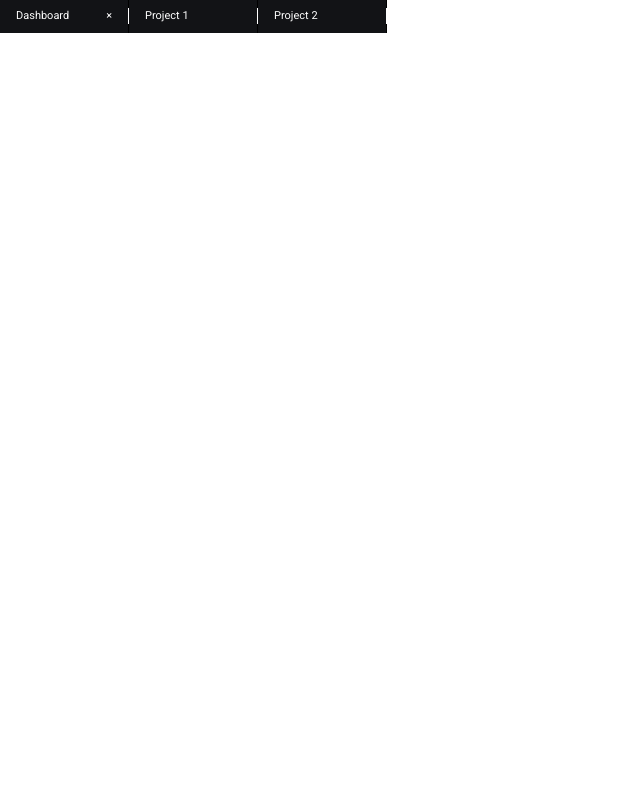
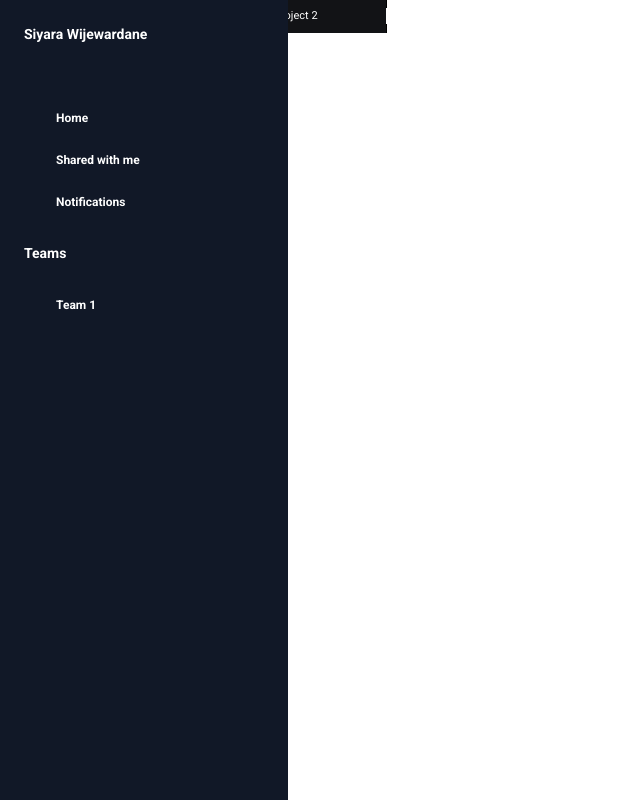
Before and after one commit to Dimen-3D-Model-Annotation/annotation-tool, a Next.js app: page /dashboard in a window 1280 px wide. Shown: the whole page, without its empty margins (0-640 px from the left). Built offline with nearby package versions, Linux system fonts and the light colour scheme.

Commit message:
putting together(1)

```diff
--- a/app/dashboard/page.js
+++ b/app/dashboard/page.js
@@ -1,14 +1,20 @@
+import SidePanel from "@components/dashboard/side_panel/SidePanel";
 import Tab from "@components/tab_bar/Tab";
 
 export default function Dashboard() {
   return (
-    <div className="flex">
+    <div>
+      <div className="flex">
 
-      <Tab to="/dashboard" content = "Dashboard" />
-      <Tab to="/" content = "Project 1" />
-      <Tab to="/dashboard" content = "Project 2" />
+        <Tab to="/dashboard" content = "Dashboard" />
+        <Tab to="/" content = "Project 1" />
+        <Tab to="/dashboard" content = "Project 2" />
 
+      </div>
+      <div>
+        <SidePanel/>
+      </div>
+    </div>
 
-    </div>
   );
 }
--- a/app/page.js
+++ b/app/page.js
@@ -11,6 +11,7 @@ export default function Home() {
 
 
 
+
     </div>
   );
 }
```
Also changed, not shown: pages/dashboard.jsx (deleted).
